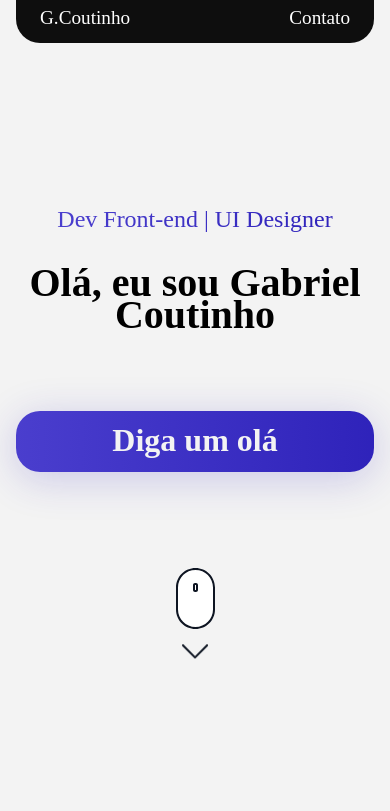
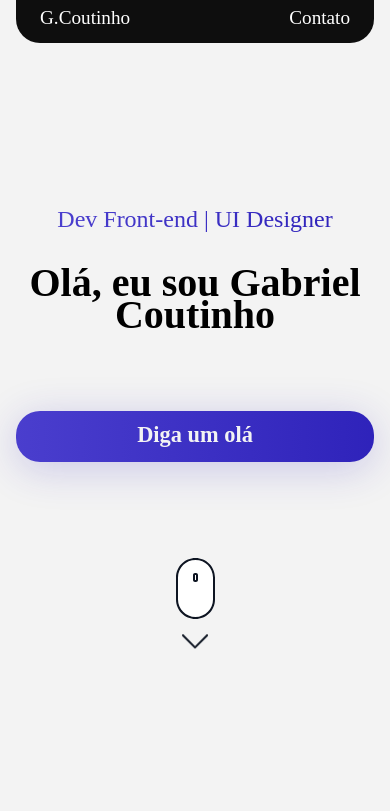
Before and after one commit to GabrielCoutz/Portfolio, a Next.js app: page / in a window 390 px wide. Shown: the top 811 px of the page. Built offline with nearby package versions, Linux system fonts and the light colour scheme.

Commit message:
Atualização em cards

```diff
--- a/src/styles/Contato.module.css
+++ b/src/styles/Contato.module.css
@@ -42,5 +42,6 @@
   .lista svg {
     width: 32px;
     height: 32px;
+    top: 3px;
   }
 }
--- a/src/styles/Intro.module.css
+++ b/src/styles/Intro.module.css
@@ -3,6 +3,7 @@
   justify-items: center;
   margin: 15rem auto;
   padding: 0 4rem;
+  overflow-x: clip;
 }
 
 .mouse {
@@ -32,5 +33,6 @@
   .button {
     width: 100%;
     text-align: center;
+    font-size: 1.4rem;
   }
 }
```
